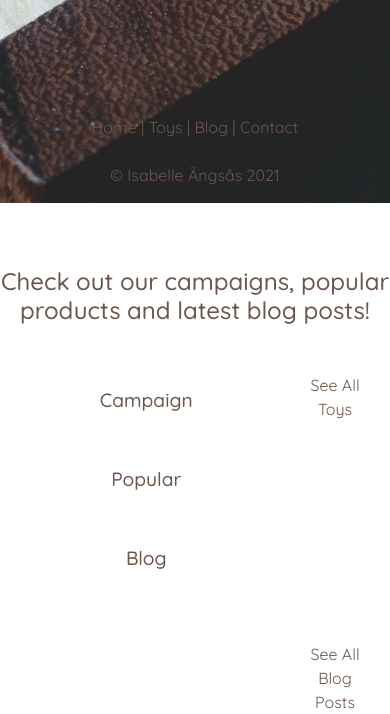
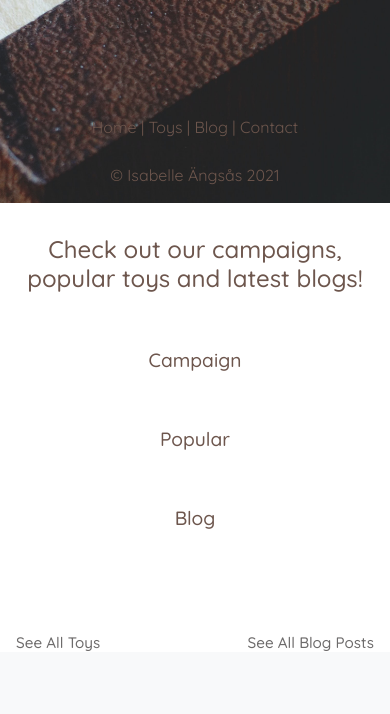
Before and after one commit to mmmangooo/Milestone-Project4, a Django app: page / in a window 390 px wide. Shown: the part 641-1355 px from the top of the page. After the commit the page ends 1292 px from the top, so only its background shows below. Run offline with Django 3.2, Linux system fonts and the light colour scheme; data that the repository does not hold is empty; some libraries are stand-ins or nearby versions.

Commit message:
Fixed responsiveness on index page

```diff
--- a/home/templates/home/index.html
+++ b/home/templates/home/index.html
@@ -19,19 +19,20 @@
 
 <!-- Section for showing popular products, products with campaign prices and latest blog posts -->
 
-<h3 class="index-header">Check out our campaigns, popular products and latest blog posts!</h3>
+<h3 class="index-header mb-3">Check out our campaigns, popular toys and latest blogs!</h3>
 
 <div class="container-fluid my-5 index-grid-container">
 
     <div class="row pb-5 align-items-center">
 
-    <!-- Showing three toys that have campaign prices -->
-        <div class="col-12 col-lg-2 ">
+
+        <!-- Showing three toys that have campaign prices -->
+        <div class="col-12 col-lg-2 mt-2">
             <h4>Campaign</h4>
         </div>
         {% for has_campaign in has_campaigns %}
         <div class="col-12 col-sm-4 col-lg-3">
-            <div class="square-card">
+            <div class="square-card mt-2">
                 <h5>{{ has_campaign.name }}</h5>
                 {% if has_campaign.image %} <img src="{{ has_campaign.image }}" alt="{{ has_campaign.name }}">
                 {% else %}
@@ -60,7 +61,7 @@
         </div>
         {% for toy in toys %}
         <div class="col-12 col-sm-4 col-lg-3">
-            <div class="square-card">
+            <div class="square-card mt-2">
                 <h5 class="card-title">{{ toy.name }}</h5>
                 {% if toy.image %} <img src="{{ toy.image }}" alt="{{ toy.name }}">
                 {% else %}
@@ -78,14 +79,14 @@
 
     </div>
 
-<!-- Showing the three last added blogposts -->
+    <!-- Showing the three last added blogposts -->
     <div class="row pb-5 align-items-center">
         <div class="col-12 col-lg-2">
             <h4>Blog</h4>
         </div>
         {% for blogpost in blogposts %}
         <div class="col-12 col-sm-4 col-lg-3">
-            <div class="square-card">
+            <div class="square-card mt-2">
                 <h5>{{ blogpost.title }}</h5>
                 <p class="index-card-text">{{ blogpost.content }}</p>
 
@@ -99,8 +100,19 @@
     </div>
 </div>
 
-<!-- Container with decorative image, and links to all toys and all blogposts pages, beside the sections's content-->
-<div class="container-fluid index-side-container my-3">
+<!-- Showing links to all toys page and blogs page on x-small and small screens -->
+
+<div class="d-md-none">
+    <h4><a class="index-link-toys" href="{% url 'toys' %}">See All Toys</a></h4>
+
+    <h4> <a class="index-link-blog" href="{% url 'blog' %}">See All Blog Posts
+
+        </a> </h4>
+</div>
+
+<!-- Container with decorative image, and links to all toys and all blogposts pages, beside the sections's content on medium screens and up
+-->
+<div class="container-fluid index-side-container my-3 d-none d-md-block">
     <a href="{% url 'toys' %}">
         <h4 class="my-3"></h4>See All Toys
     </a>
--- a/static/css/base.css
+++ b/static/css/base.css
@@ -188,13 +188,28 @@ filter: drop-shadow(0.1rem 0.1rem 0.2rem #a19e9e);
 }
 
 .index-header {
-    margin: 4rem 0 1rem;
+    margin: 2rem .7rem;
     font-size: 1.5rem;
 }
 
 .index-grid-container {
-    width: 75%;
+    width: 100%;
+}
+
+.index-link-toys,
+.index-link-blog {
+    font-size: .95rem;
+    color: #6d6b6b;
+}
+
+.index-link-toys {
     float: left;
+    margin-left: 1rem;
+}
+
+.index-link-blog {
+    float: right;
+    margin-right: 1rem;
 }
 
 .index-side-container {
@@ -542,8 +557,10 @@ filter: drop-shadow(0.1rem 0.1rem 0.2rem #a19e9e);
 
 
 @media (min-width: 768px) {
-
-
+    .index-grid-container {
+        width: 75%;
+        float: left;
+    }
     .index-drawing {
         visibility: visible !important;
     }
```
